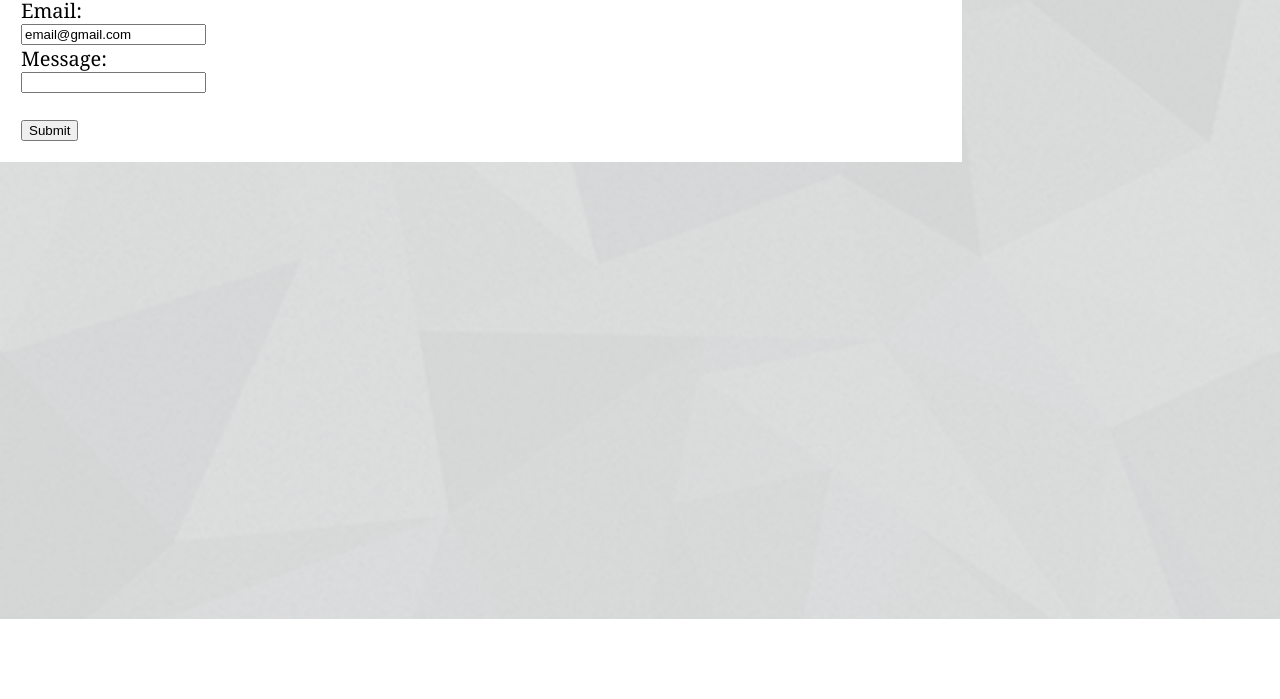
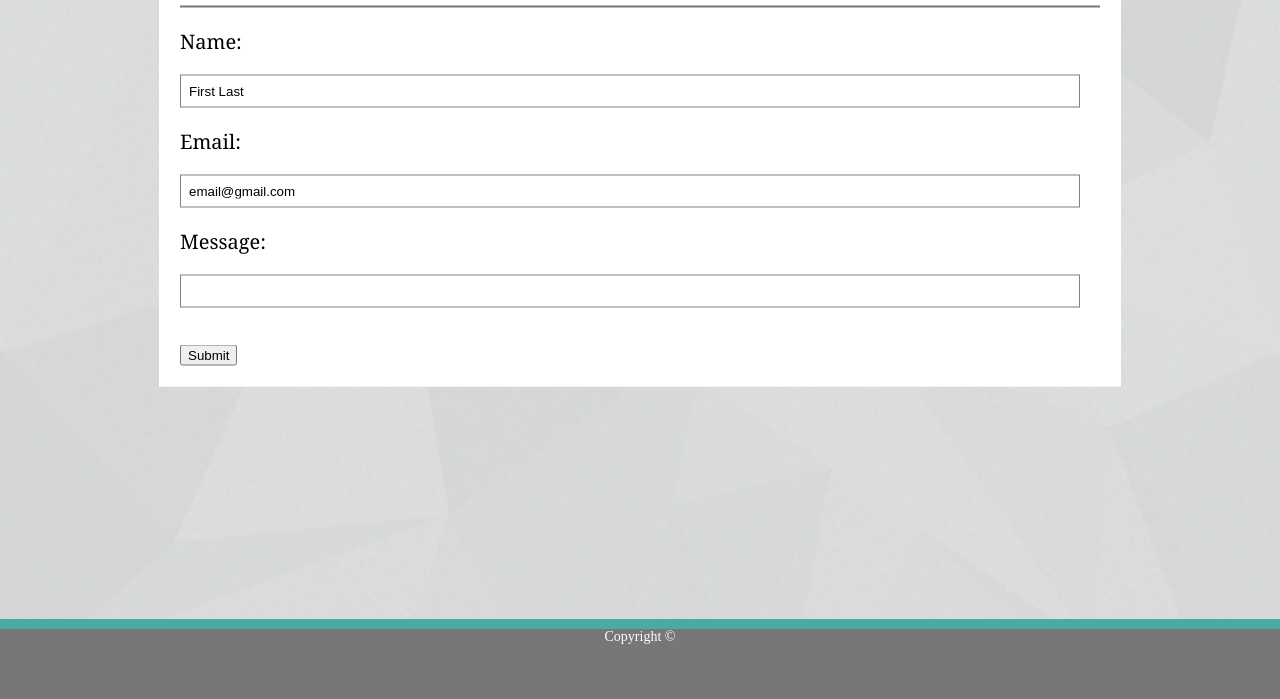
Before and after one commit to jaspindersingh1/Basic-Portfolio, a plain HTML site: page contact.html in a window 1280 px wide. Shown: the part 258-957 px from the top of the page. Before the commit the page ends 877 px from the top, so only its background shows below. Drawn offline with Linux system fonts and the light colour scheme.

Commit message:
completed contact page. I need to fix about page. The footer is not position properly.

```diff
--- a/assets/css/contact.css
+++ b/assets/css/contact.css
@@ -47,9 +47,13 @@ li a {
 
 .container {
     border: white solid 1px;
+    background: white;
     width: 960px;
-    height: auto;
-    background: white;
+    position: absolute;
+    top: 50%;
+    left: 50%;
+    transform: translate(-50%, -50%);
+
 }
 
 .contact {
@@ -71,3 +75,43 @@ li a {
     font-family: Cambria, Cochin, Georgia, Times, 'Times New Roman', serif;
     font-size: 20px;
 }
+
+.name {
+    margin: 20px;
+    width: 900px;
+    padding: 8px;
+    border: gray solid 1px;
+    margin-left: initial;
+}
+
+.email {
+    margin: 20px;
+    width: 900px;
+    padding: 8px;
+    border: gray solid 1px;
+    margin-left: initial;
+}
+
+.message {
+    margin: 20px;
+    width: 900px;
+    padding: 8px;
+    border: gray solid 1px;
+    margin-left: initial;
+    margin-bottom: 10px;
+
+}
+
+.btn {
+}
+
+.footer {
+    clear: both;
+    width: auto;
+    height: 70px;
+    background-color: #777777;
+    text-align: center;
+    font-size: 14px;
+    color: white;
+    border-top: #4aaaa5 solid 10px;
+}
--- a/contact.html
+++ b/contact.html
@@ -35,27 +35,28 @@
 
                     <form class="form">
                         Name:<br>
-                        <input type="text" name="Name" value="First Last">
+                        <input class="name" type="text" name="Name" value="First Last">
                         <br>
                         Email:<br>
-                        <input type="text" name="email" value="email@gmail.com">
+                        <input class="email" type="text" name="email" value="email@gmail.com">
                         <br>
                         Message:<br>
-                        <input type="text" name="lastname" value="">
+                        <input class="message" type="text" name="lastname" value="">
                         <br><br>
-                        <button type="button">Submit</button>
+                        <button class="btn" type="button">Submit</button>
 
                       </form>
 
 
 
+                </div>
 
-
-
-                </div>
 
             </div>
 
+            <div class="footer">
+                    Copyright ©
+            </div>
 
     </body>
 </html>
```
Also changed, not shown: assets/css/style.css (+15 -14 lines), index.html (+0 -2 lines).
